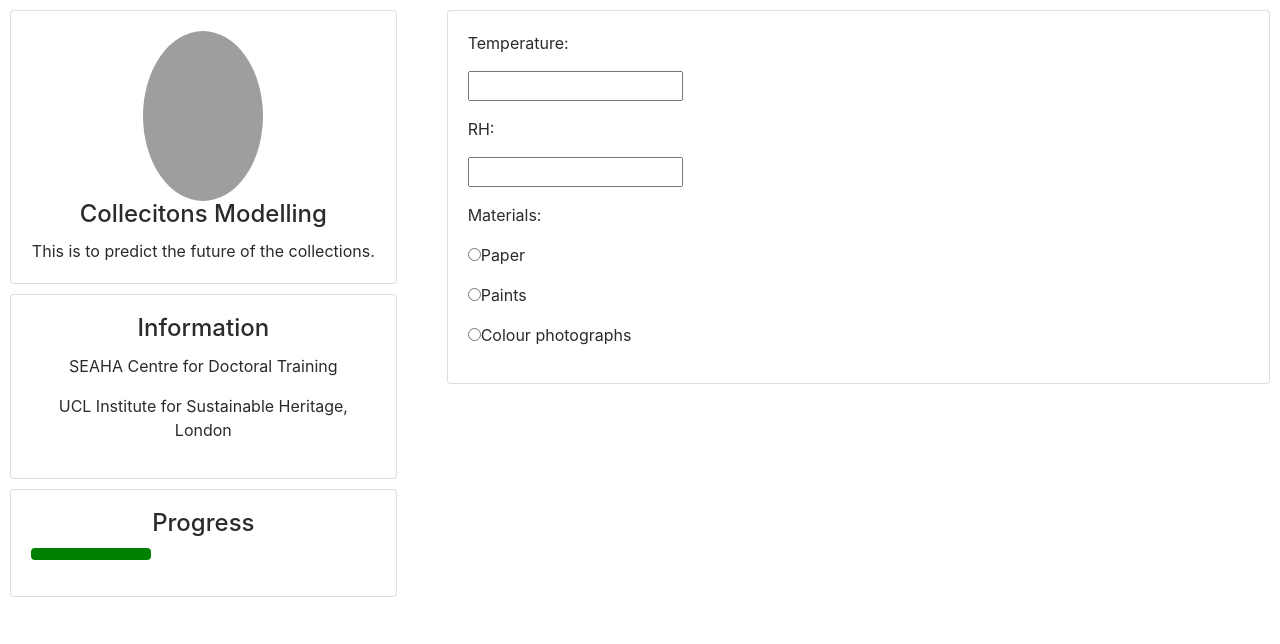
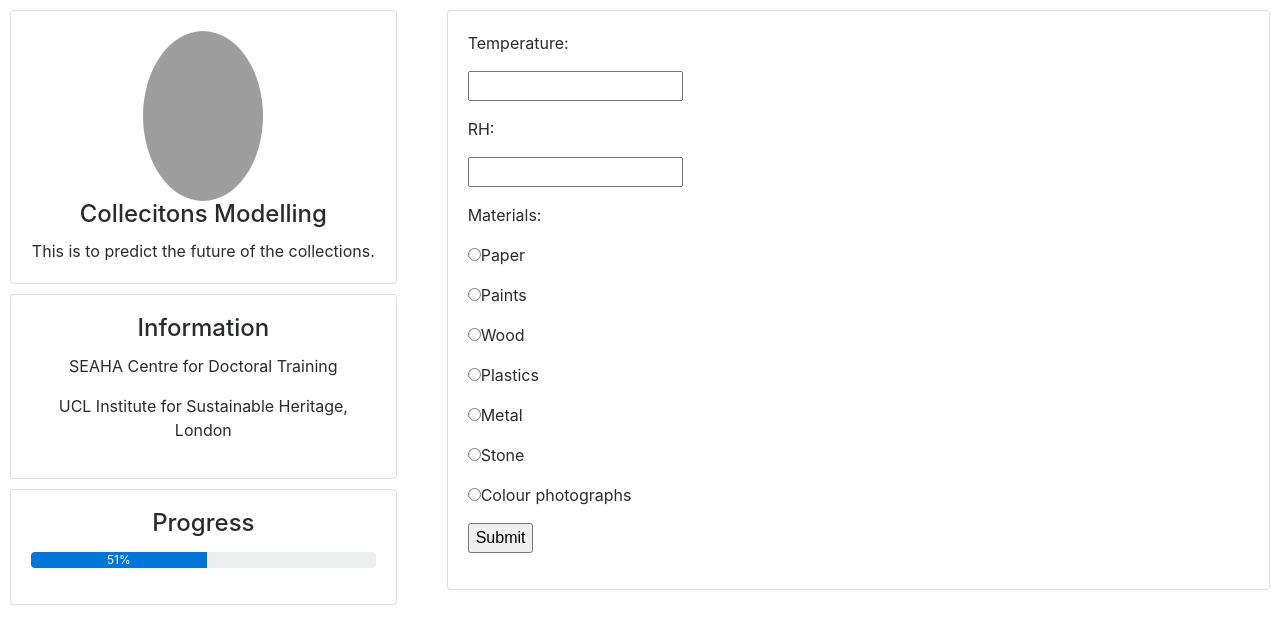
Before and after one commit to yunl1u/yunl1u.github.io, a plain HTML site: page mywebsite/index.html in a window 1280 px wide. Drawn offline with nearby package versions, Linux system fonts and the light colour scheme; grey boxes are pictures that could not be loaded; a script that the page names is missing.

Commit message:
Add files via upload

```diff
--- a/mywebsite/index.html
+++ b/mywebsite/index.html
@@ -1,154 +1,6 @@
-<!--
 <html>
   <head>
-  	<title>Code at Uni!</title>
-  </head>
-  <body>
-  	<h2>1st July 2017</h2>
-  	<p>I am coding now!</p>
-  	<img src="http://www.rd.com/wp-content/uploads/sites/2/2016/04/01-cat-wants-to-tell-you-laptop.jpg"
-  	     width="900"
-  	     height="650">
-  </body>
-</html>
-//-->
-
-<!--
-<html>
-  <head>
-  	<title>Exercise 2</title>
-  </head>
-  <body>
-  	<h2>1st July 2017 Nice Saturday morning</h2>
-  	<p>My plan for the weekend:</p>
-  	<ul>
-  		<li>coding!</li>
-  		<li>coding!!</li>
-  		<li>coding!!!</li>
-  	</ul>
-  </body>
-</html>
-//-->
-
-<!--
-<html>
-  <head>
-  	<title>Exercise 3</title>
-  </head>
-  <body>
-  	<form action="https://google.com/?q=">
-  		<p>Name:<input type="text" name="q"></p>
-  		<p>Surname:<input type="text"></P>
-  		<p>Favorite movies:</p>
-  		<p><input type="checkbox">Minions</p>
-  		<p><input type="checkbox">Shawshank redemption</p>
-  		<p><input type="checkbox">Spectre</p>
-  		<p>Favorite color:<input type="color"></p>
-  		<p>Phone number:<input type="tel"></p>
-  		<p><input type="submit" value="Submit"></p>
-  	</form>
-  </body>
-</html>
-//-->
-
-<!-- <html>
-  <head>
-  	<title>Exercise 4</title>
-  </head>
-  <body>
-  	<iframe width="560" height="315" src="https://www.youtube.com/embed/qTSDL94_Y7M" frameborder="0" allowfullscreen></iframe>
-  	<p>
-  		<a href="https://www.youtube.com/watch?v=qTSDL94_Y7M" target="_blank">Open video on youtube</a>
-  	</p>
-  	<p>relevant videos:</p>
-  	<ul>
-  		<li>
-  			<iframe width="560" height="315" src="https://www.youtube.com/embed/C5Dh8Hj41r4" frameborder="0" allowfullscreen></iframe>
-  		</li>
-  		<li>
-  			<iframe width="560" height="315" src="https://www.youtube.com/embed/T01XxPKJtgg" frameborder="0" allowfullscreen></iframe>
-  		</li>
-  	</ul>
-  </body>
-</html> -->
-
-<!-- <html>
-  <head>
-  	<title>Exercise 5</title>
-  	<link rel="stylesheet" type="text/css" href="css/styles.css">
-  </head>
-  <body>
-  	<h1 id="welcome">Welcome!</h1>
-  	<h3 id="tagline">to Kings Landing</h3>
-  	<ul>
-  		<li class="bluecolor">One day - Asaf Avidan</li>
-  		<li class="bluecolor">Ringo - Joris Voorn</li>
-  		<li class="redcolor">Waves - Mr Probz</li>
-  	</ul>
-  </body>
-</html> -->
-
-<!-- <html>
-  <head>
-  	<title>Ikebana</title>
-  	<meta name="viewport" content="width=device-width, initial-scale=1, shrink-to-fit=no">
-  	<link rel="stylesheet" href="https://maxcdn.bootstrapcdn.com/bootstrap/4.0.0-alpha.6/css/bootstrap.min.css" integrity="sha384-rwoIResjU2yc3z8GV/NPeZWAv56rSmLldC3R/AZzGRnGxQQKnKkoFVhFQhNUwEyJ" crossorigin="anonymous">
-    <script src="https://maxcdn.bootstrapcdn.com/bootstrap/4.0.0-alpha.6/js/bootstrap.min.js" integrity="sha384-vBWWzlZJ8ea9aCX4pEW3rVHjgjt7zpkNpZk+02D9phzyeVkE+jo0ieGizqPLForn" crossorigin="anonymous"></script>
-  </head>
-  <body>
-  	<h1>Ikebana</h1>
-  	<h3>Summer 2014</h3>
-  	<ul>
-  	   <li>
-  	     <p align="center">
-  		 <img src="img/20140528_212702.jpg" alt="Iris" height="600" width="400"><br>
-  		 Chrysanthemum
-  	     </p>
-  	   </li>
-
-  	   <li>
-  	   	 <p align="center">
-  		 <img src="img/20140606_074005.jpg" alt="Iris" height="600" width="400"><br>
-  		 Iris
-  	   </li>
-
-  	</p>
-    </ul>
-
-    <h1>Ikebana</h1>
-    <h5>Summer 2014</h5>
-
-    <div class="container">
-      <div class="row">
-    	<div class="col-md-6">
-         <p align="center">
-  		  <img src="img/20140528_212702.jpg" alt="Iris" height="600" width="400"><br>
-  		  Chrysanthemum
-  	     </p>
-  	     <p align="center">
-  		  <img src="img/20140528_212535.jpg" alt="Unknown" height="600" width="400"><br>
-  		  Unknown
-  	     </p>
-    	</div>
-
-    	<div class="col-md-6">
-    	 <p align="center">
-  		  <img src="img/20140606_074005.jpg" alt="Iris" height="600" width="400"><br>
-  		  Iris
-  		 </p>
-  		 <p align="center">
-  		  <img src="img/20140514_210018_1.jpg" alt="Iris" height="600" width="400"><br>
-  		  Eucalyptus
-  		 </p>
-    	</div>
-      </div>
-    </div>
-  </body>
-</html> -->
-
-<html>
-  <head>
-    <title>Title</title>
+    <title>CollModel</title>
     <link rel="stylesheet" href="https://maxcdn.bootstrapcdn.com/bootstrap/4.0.0-alpha.6/css/bootstrap.min.css" integrity="sha384-rwoIResjU2yc3z8GV/NPeZWAv56rSmLldC3R/AZzGRnGxQQKnKkoFVhFQhNUwEyJ" crossorigin="anonymous">
     <script src="https://code.jquery.com/jquery-3.1.1.slim.min.js" integrity="sha384-A7FZj7v+d/sdmMqp/nOQwliLvUsJfDHW+k9Omg/a/EheAdgtzNs3hpfag6Ed950n" crossorigin="anonymous"></script>
     <script src="https://cdnjs.cloudflare.com/ajax/libs/tether/1.4.0/js/tether.min.js" integrity="sha384-DztdAPBWPRXSA/3eYEEUWrWCy7G5KFbe8fFjk5JAIxUYHKkDx6Qin1DkWx51bBrb" crossorigin="anonymous"></script>
@@ -182,7 +34,12 @@
             <div class="card-block">
               <h4 class="card-title">Progress</h4>
               <p>
-                <progress class="progress progress-success" value="55" max"100">55%</progress>
+                <div class="progress">
+                 <div class="progress-bar" role="progressbar" aria-valuenow="51"
+                  aria-valuemin="0" aria-valuemax="100" style="width:51%">
+                  51%
+                 </div>
+                </div>
               </p>
             </div>
           </div>
@@ -199,7 +56,12 @@
                 <p>Materials:</p>
                 <p><input type="radio" name="material">Paper</p>
                 <p><input type="radio" name="material">Paints</p>
+                <p><input type="radio" name="material">Wood</p>
+                <p><input type="radio" name="material">Plastics</p>
+                <p><input type="radio" name="material">Metal</p>
+                <p><input type="radio" name="material">Stone</p>
                 <p><input type="radio" name="material">Colour photographs</p>
+                <p><input type="submit" value="Submit"></p>
               </form>
             </div>
           </div>
```
